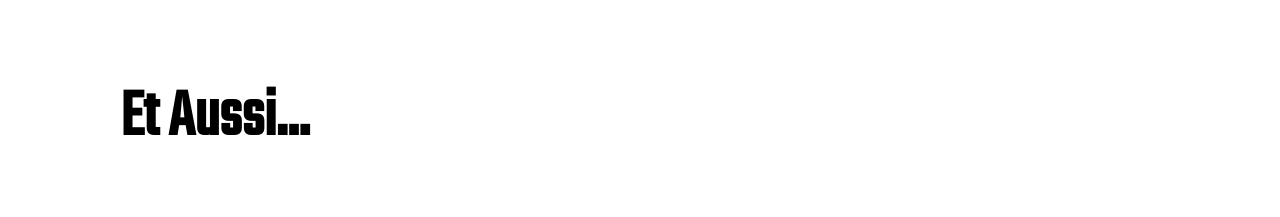
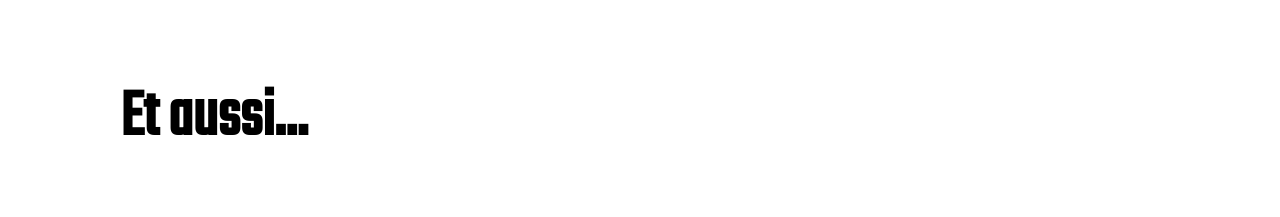
Before and after one commit to jhty75/myresume, a Next.js app: page / in a window 1280 px wide. Shown: the part 4483-4700 px from the top of the page. Built offline with nearby package versions, Linux system fonts and the light colour scheme.

Commit message:
myresume

```diff
--- a/components/Bonus.js
+++ b/components/Bonus.js
@@ -8,7 +8,7 @@ import { faSpotify } from '@fortawesome/free-brands-svg-icons';
 function Bonus() {
     return (
         <div className={styles.mainContainer}>
-            <h1 className={styles.mainTitle}>Et Aussi...</h1>
+            <h1 className={styles.mainTitle}>Et aussi...</h1>
             <div>
                 <h3 className={styles.bonusTitle}>Dreamweaver, Google Analytics, Certfication Google Digital Active
                 </h3>
--- a/styles/Home.module.css
+++ b/styles/Home.module.css
@@ -86,7 +86,7 @@
 
   .mainContainer {
     padding: 2rem;
-    margin: 0;
+    margin: 0 1rem;
     width: 100%;
 }
 
```
